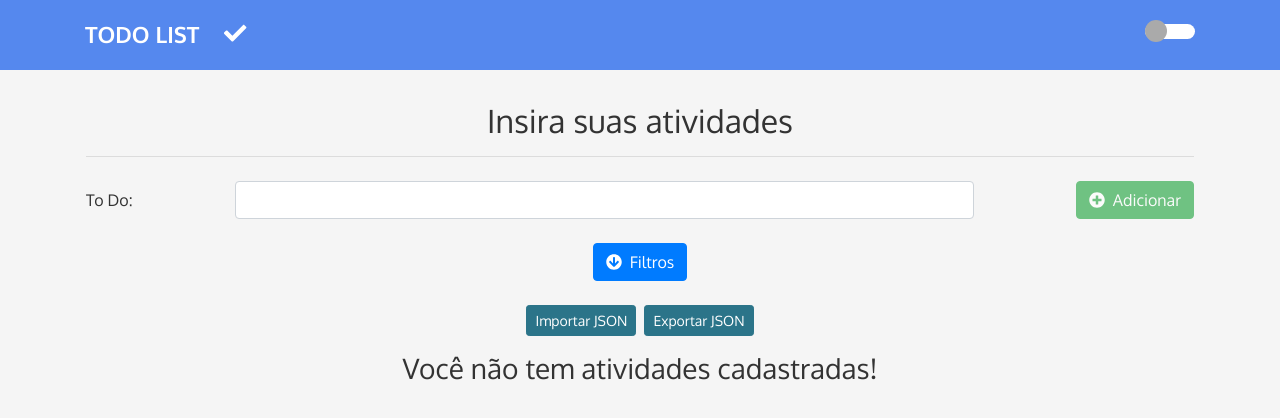
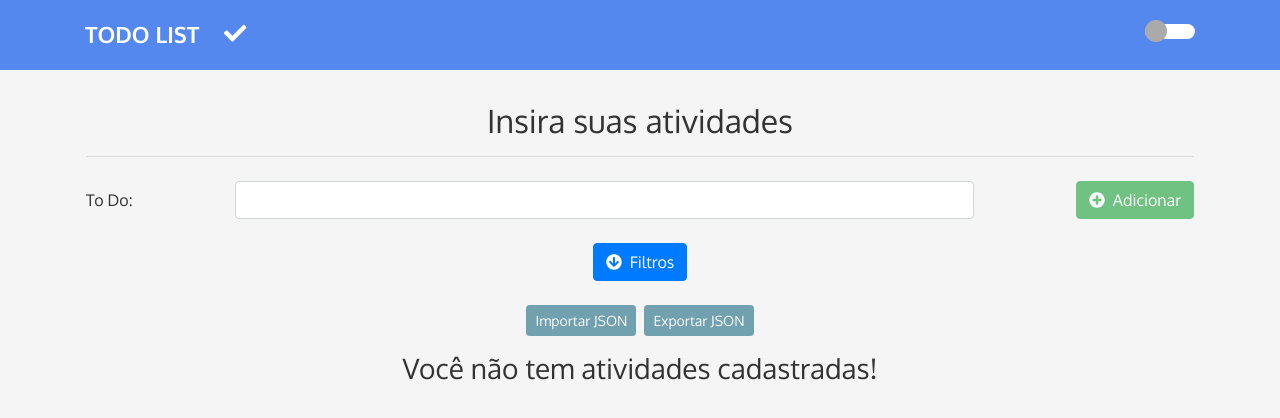
Before and after one commit to carlos-HFC/TodoList, a React (Create React App) app: page / in a window 1280 px wide. Shown: the top 418 px of the page. Built offline with nearby package versions, Linux system fonts and the light colour scheme.

Commit message:
Desabilitar botões de importar e exportar quando não houver Todo

```diff
--- a/src/components/ListTodo.tsx
+++ b/src/components/ListTodo.tsx
@@ -51,8 +51,10 @@ const ListTodo: React.FC<ListTodoProps> = ({ todos, remove, done, handleDone, to
    return (
       <section className="mt-4">
          <div className="importButtons">
-            <Json />
-            <Button background="typescript" title="Exportar arquivo JSON" className="btn-sm ml-2" onClick={exportJson}>Exportar JSON</Button>
+            <Json disabled={!todos.length} />
+            <Button background="typescript" disabled={!todos.length} title="Exportar arquivo JSON" className="btn-sm ml-2" onClick={exportJson}>
+               Exportar JSON
+            </Button>
          </div>
          {todoFilter[0] === "Error404\\NotFound" ? (
             <h2 className="mt-3 text-center" title="Não há resultados para o(s) filtro(s)">Não há resultados para o(s) filtro(s)</h2>
```
